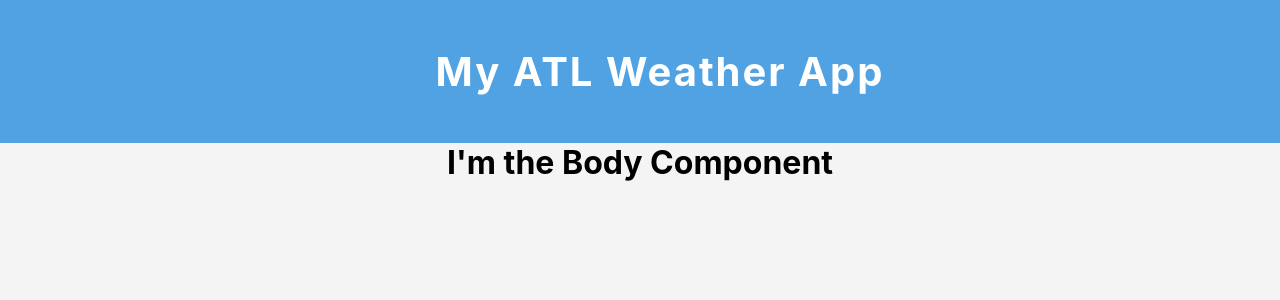
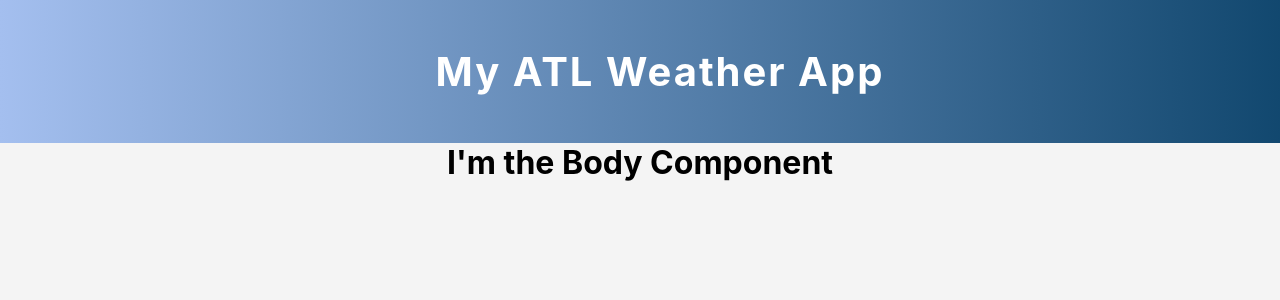
Before and after one commit to gt-webdev/practical-react-weather-app, a JavaScript app: page / in a window 1280 px wide. Shown: the top 300 px of the page. Built offline with nearby package versions, Linux system fonts and the light colour scheme.

Commit message:
add gradient

```diff
--- a/src/Headbar.css
+++ b/src/Headbar.css
@@ -13,7 +13,7 @@
     justify-content: center;
     width: 100%;
     padding: 20px;
-    background-color: #51a2e3;
+    background-image: linear-gradient(90deg, #A4BFEF, #0d446b);
     color: white;
     font-size: 20px;
     font-weight: bold;
```
